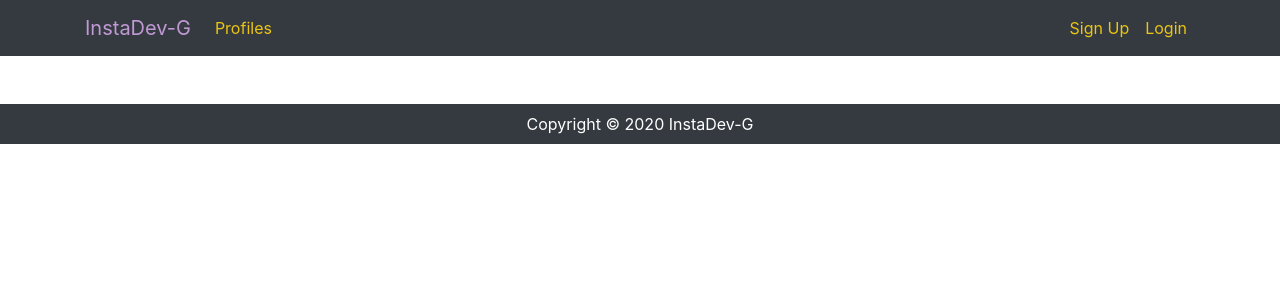
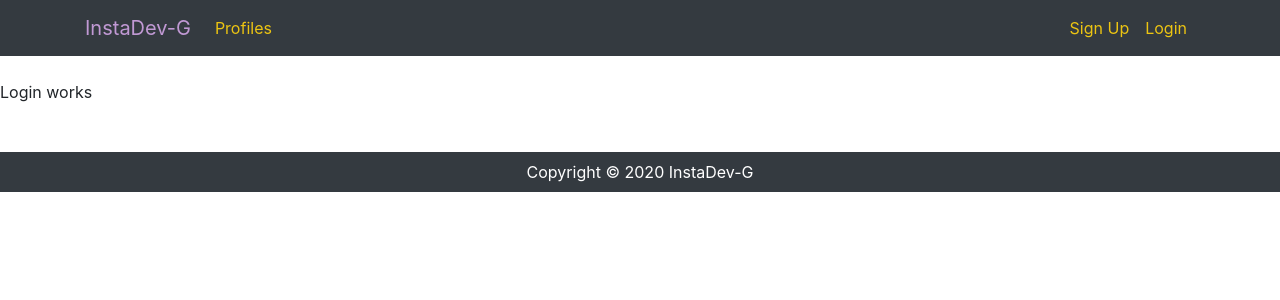
Before and after one commit to lunalemon/InstaDev-G, a React (Create React App) app in the folder client/: page /login in a window 1280 px wide. Shown: the top 300 px of the page. Built offline with nearby package versions, Linux system fonts and the light colour scheme.

Commit message:
created login routes in nav bar, header

```diff
--- a/client/src/App.js
+++ b/client/src/App.js
@@ -5,6 +5,7 @@
 import Footer from './components/Layout/Footer';
 import {BrowserRouter as Router, Route} from 'react-router-dom';
 import Register from './components/auth/Register';
+import Login from './components/auth/Login';
 
 function App() {
   return (
@@ -13,6 +14,7 @@
         <Navbar />
         <Route exact path="/" component={Landing} />
         <Route exact path="/register" component={Register} />
+        <Route exact path="/login" component={Login} />
         <Footer />
       </div>
     </Router>
--- a/client/src/components/Layout/Landing.js
+++ b/client/src/components/Layout/Landing.js
@@ -1,7 +1,7 @@
 import React, { Component } from 'react';
 import {Link} from 'react-router-dom';
 
-export default class Landing extends Component {
+class Landing extends Component {
   render() {
     return (
     <div className="landing">
@@ -12,7 +12,7 @@
             <h1 className="display-3 mb-4">InstaDev-G
             </h1>
             <p className="lead"> Passion. Code. Collaboration. </p>
-                <a href="login.html" className="btn btn-lg btn-light">Login</a>
+                <Link to="/login" className="btn btn-lg btn-light">Login</Link>
                 <Link to="/register"  className="btn btn-lg btn-info mr-2">Sign Up</Link>
           </div>
         </div>
@@ -23,3 +23,4 @@
     )
   }
 }
+export default Landing;
--- a/client/src/components/Layout/Navbar.js
+++ b/client/src/components/Layout/Navbar.js
@@ -1,7 +1,7 @@
 import React, { Component } from 'react';
 import {Link} from 'react-router-dom';
 
-export default class Navbar extends Component {
+ class Navbar extends Component {
   render() {
     return (
     <nav className="navbar navbar-expand-sm navbar-dark bg-dark mb-4">
@@ -24,7 +24,7 @@
             <Link className="nav-link" to="/register">Sign Up</Link>
           </li>
           <li className="nav-item">
-            <a className="nav-link" href="login.html">Login</a>
+            <Link className="nav-link" to="/login">Login</Link>
           </li>
         </ul>
       </div>
@@ -34,3 +34,4 @@
     )
   }
 }
+export default Navbar;
--- /dev/null
+++ b/client/src/components/auth/Login.js
@@ -0,0 +1,13 @@
+import React, { Component } from 'react'
+
+ class Login extends Component {
+  render() {
+    return (
+      <div>
+        Login works
+      </div>
+    )
+  }
+}
+
+export default Login;
```
Lines whose indentation alone changed are shown as unchanged.
